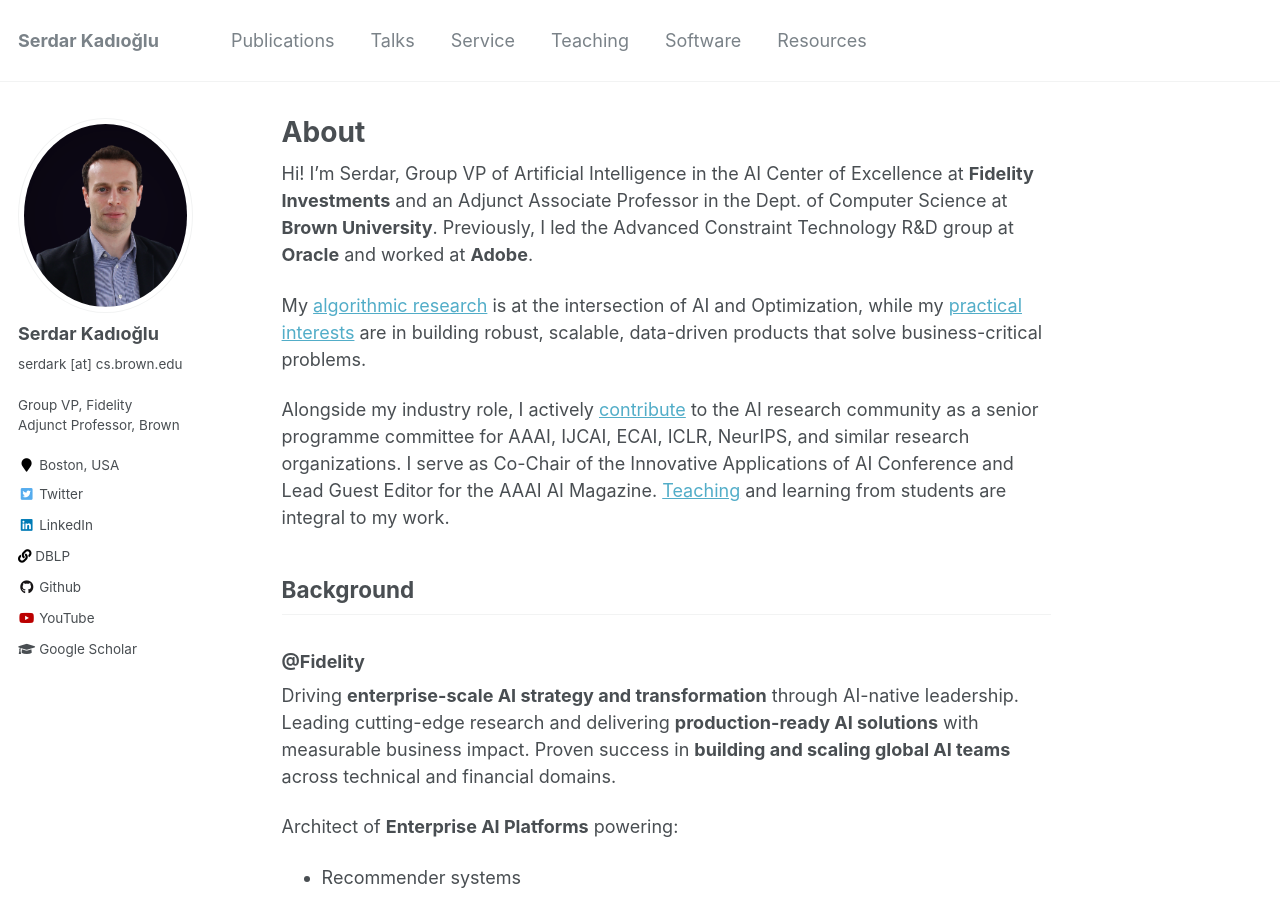
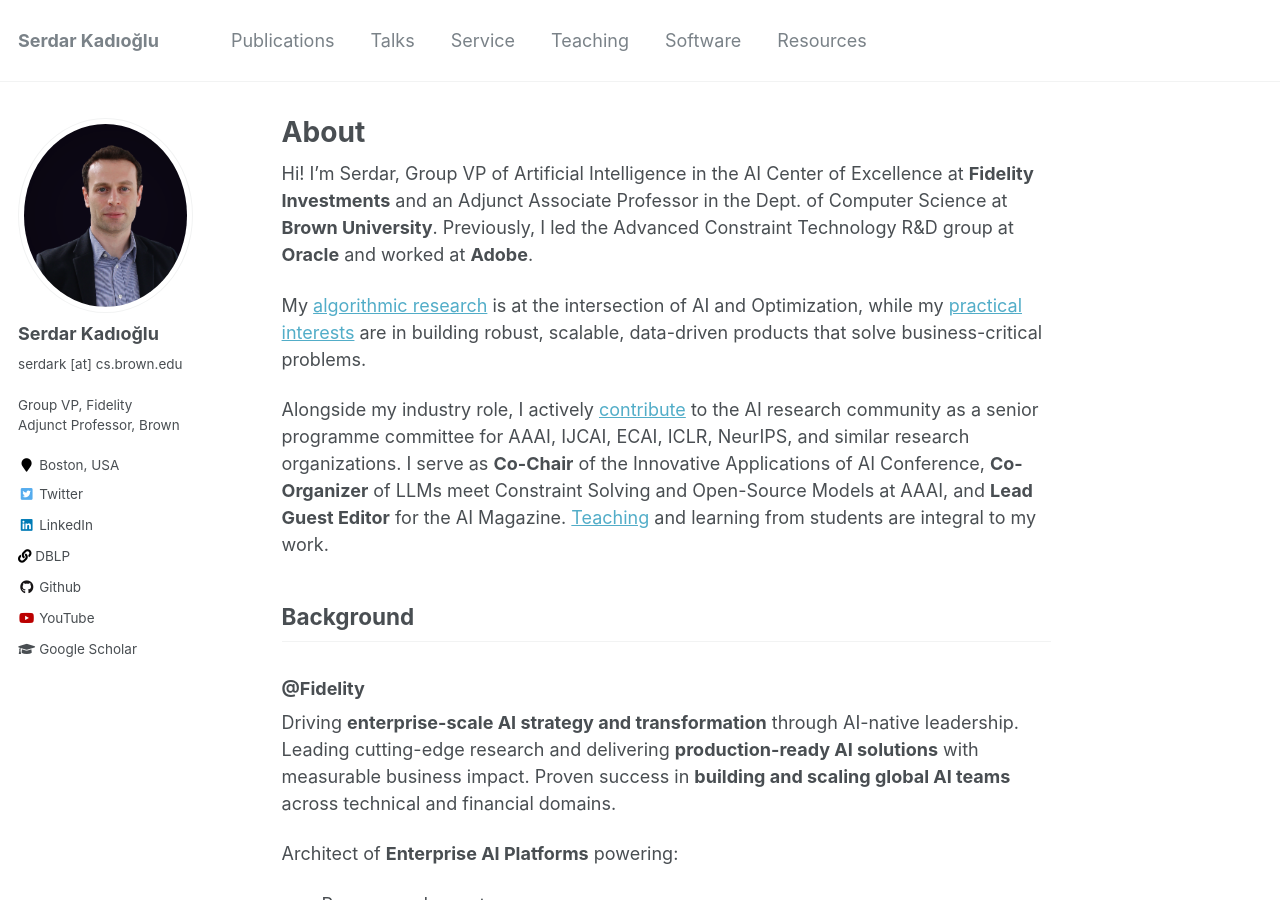
Before and after one commit to skadio/skadio.github.io, a Jekyll site: the page built from _pages/about.md, in a window 1280 px wide and 900 px high. Built offline with Jekyll 4.4.1, drawn with Linux system fonts in a browser that asks for light colours.

Commit message:
Update about.md

```diff
--- a/_pages/about.md
+++ b/_pages/about.md
@@ -16,7 +16,7 @@ Hi! I'm Serdar, Group VP of Artificial Intelligence in the AI Center of Excellen
 
 My [algorithmic research](https://skadio.github.io/publications/) is at the intersection of AI and Optimization, while my [practical interests](https://skadio.github.io/software/) are in building robust, scalable, data-driven products that solve business-critical problems.
 
-Alongside my industry role, I actively [contribute](https://skadio.github.io/service/) to the AI research community as a senior programme committee for AAAI, IJCAI, ECAI, ICLR, NeurIPS, and similar research organizations. I serve as Co-Chair of the Innovative Applications of AI Conference and Lead Guest Editor for the AAAI AI Magazine. [Teaching](https://skadio.github.io/teaching/) and learning from students are integral to my work.
+Alongside my industry role, I actively [contribute](https://skadio.github.io/service/) to the AI research community as a senior programme committee for AAAI, IJCAI, ECAI, ICLR, NeurIPS, and similar research organizations. I serve as **Co-Chair** of the Innovative Applications of AI Conference, **Co-Organizer** of LLMs meet Constraint Solving and Open-Source Models at AAAI, and **Lead Guest Editor** for the AI Magazine. [Teaching](https://skadio.github.io/teaching/) and learning from students are integral to my work.
 
 ## Background
 
```
